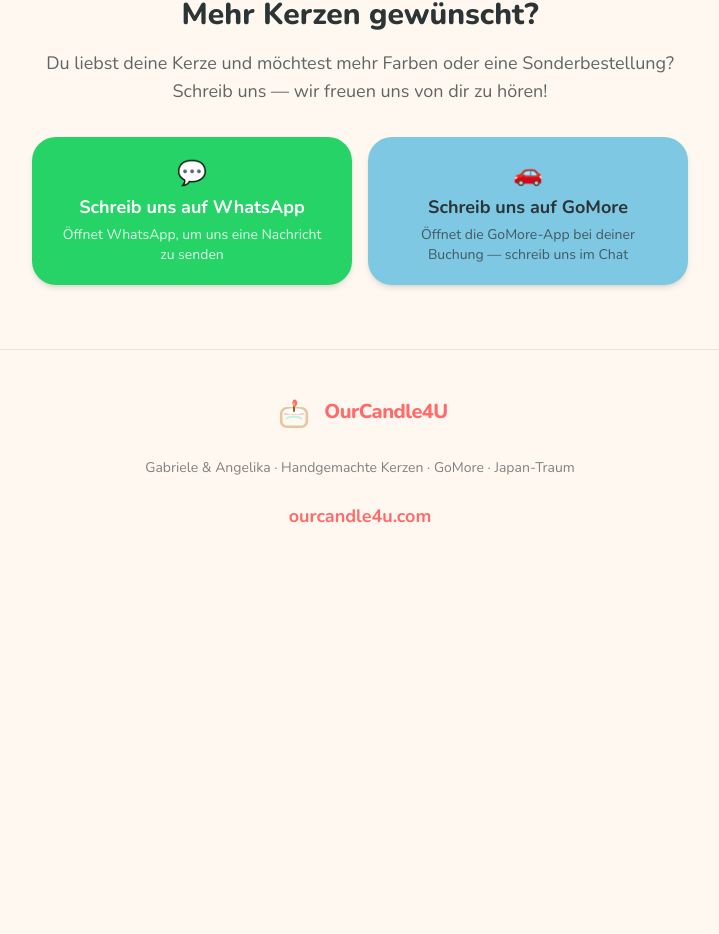
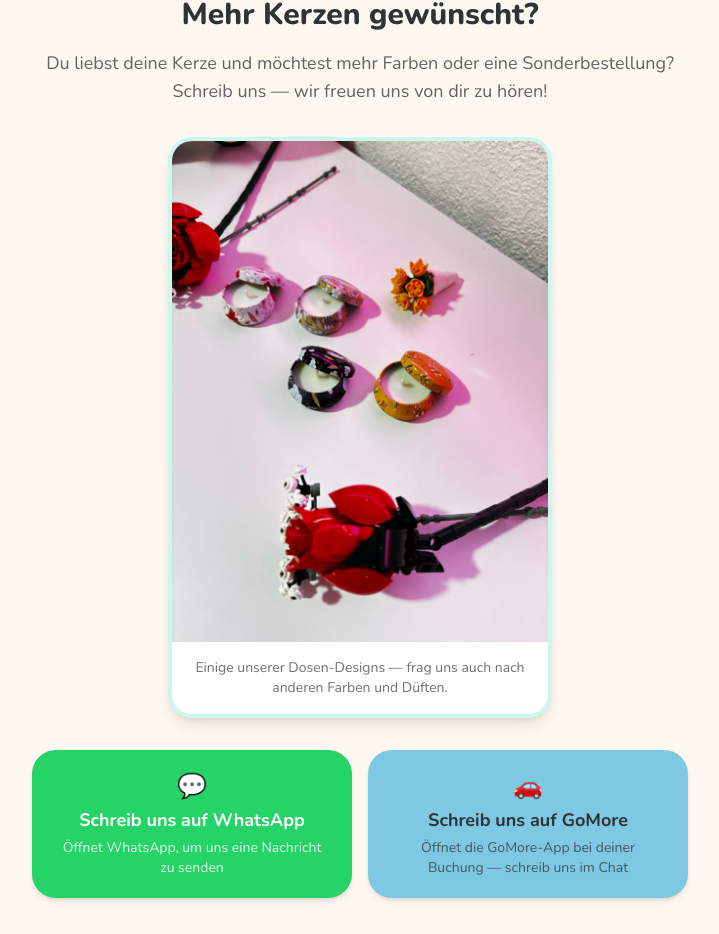
Before and after one commit to gabrielebrunini/ourcandle4u, a Next.js app: page /de in a window 1280 px wide. Shown: the part 2909-3843 px from the top of the page, without its empty margins (280-999 px from the left). Before the commit the page ends 3479 px from the top, so only its background shows below. Built offline with nearby package versions, Linux system fonts and the light colour scheme.

Commit message:
Add candle color options photo to the contact section.
Show available tin designs when renters want more candles or custom orders.

Co-authored-by: Cursor <cursoragent@cursor.com>

```diff
--- a/components/Contact.tsx
+++ b/components/Contact.tsx
@@ -1,4 +1,5 @@
 import { useTranslations } from "next-intl";
+import Image from "next/image";
 import GoMoreLink from "./GoMoreLink";
 
 const WHATSAPP_URL = "https://wa.me/41772593546";
@@ -13,6 +14,21 @@ export default function Contact() {
           {t("title")}
         </h2>
         <p className="mb-8 text-lg text-charcoal/75">{t("description")}</p>
+
+        <div className="mx-auto mb-8 max-w-sm overflow-hidden rounded-3xl border-4 border-mint/40 bg-white shadow-lg">
+          <div className="relative aspect-[3/4] w-full">
+            <Image
+              src="/images/candle-colors.png"
+              alt={t("altColors")}
+              fill
+              className="object-cover"
+              sizes="(max-width: 768px) 100vw, 672px"
+            />
+          </div>
+          <p className="px-5 py-4 text-sm font-medium text-charcoal/70">
+            {t("colorsCaption")}
+          </p>
+        </div>
 
         <div className="flex flex-col gap-4 sm:flex-row sm:justify-center">
           <a
--- a/messages/de.json
+++ b/messages/de.json
@@ -44,6 +44,8 @@
   "contact": {
     "title": "Mehr Kerzen gewünscht?",
     "description": "Du liebst deine Kerze und möchtest mehr Farben oder eine Sonderbestellung? Schreib uns — wir freuen uns von dir zu hören!",
+    "colorsCaption": "Einige unserer Dosen-Designs — frag uns auch nach anderen Farben und Düften.",
+    "altColors": "Vier handgemachte Kerzen in verschiedenen Dosenfarben und Blumenmustern",
     "whatsapp": "Schreib uns auf WhatsApp",
     "whatsappHint": "Öffnet WhatsApp, um uns eine Nachricht zu senden",
     "gomore": "Schreib uns auf GoMore",
--- a/messages/en.json
+++ b/messages/en.json
@@ -44,6 +44,8 @@
   "contact": {
     "title": "Want more candles?",
     "description": "Love your candle and want more colors or a custom order? Message us — we'd love to hear from you!",
+    "colorsCaption": "A few of the tin designs we have — ask us about other colors and scents too.",
+    "altColors": "Four handmade candles in different tin colors and floral patterns",
     "whatsapp": "Message us on WhatsApp",
     "whatsappHint": "Opens WhatsApp to send us a message",
     "gomore": "Message us on GoMore",
--- a/messages/fr.json
+++ b/messages/fr.json
@@ -44,6 +44,8 @@
   "contact": {
     "title": "Vous voulez plus de bougies ?",
     "description": "Vous aimez votre bougie et souhaitez d'autres couleurs ou une commande personnalisée ? Écrivez-nous — nous serions ravis de vous entendre !",
+    "colorsCaption": "Quelques-uns de nos boîtes — demandez-nous aussi d'autres couleurs et parfums.",
+    "altColors": "Quatre bougies artisanales dans des boîtes de couleurs et motifs floraux différents",
     "whatsapp": "Écrivez-nous sur WhatsApp",
     "whatsappHint": "Ouvre WhatsApp pour nous envoyer un message",
     "gomore": "Écrivez-nous sur GoMore",
--- a/messages/it.json
+++ b/messages/it.json
@@ -44,6 +44,8 @@
   "contact": {
     "title": "Vuoi altre candele?",
     "description": "Ti piace la tua candela e ne vuoi in altri colori o un ordine personalizzato? Scrivici — ci farebbe piacere sentirti!",
+    "colorsCaption": "Alcuni dei nostri barattoli — chiedici anche altri colori e profumi.",
+    "altColors": "Quattro candele artigianali in barattoli di colori e motivi floreali diversi",
     "whatsapp": "Scrivici su WhatsApp",
     "whatsappHint": "Apre WhatsApp per inviarci un messaggio",
     "gomore": "Scrivici su GoMore",
```
Also changed, not shown: public/images/candle-colors.png (added).
